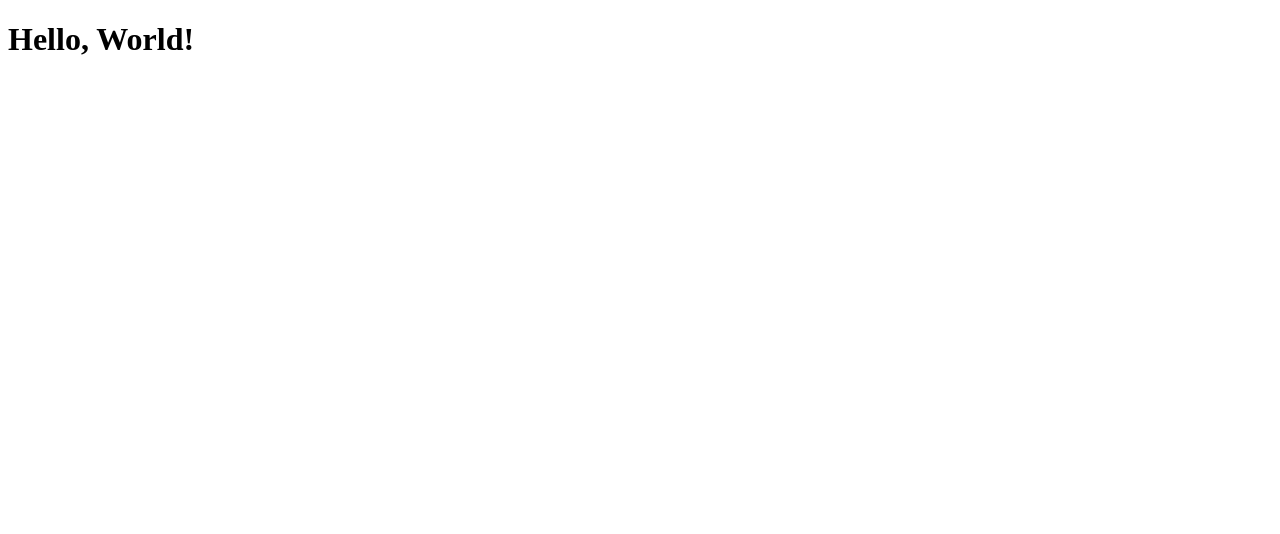
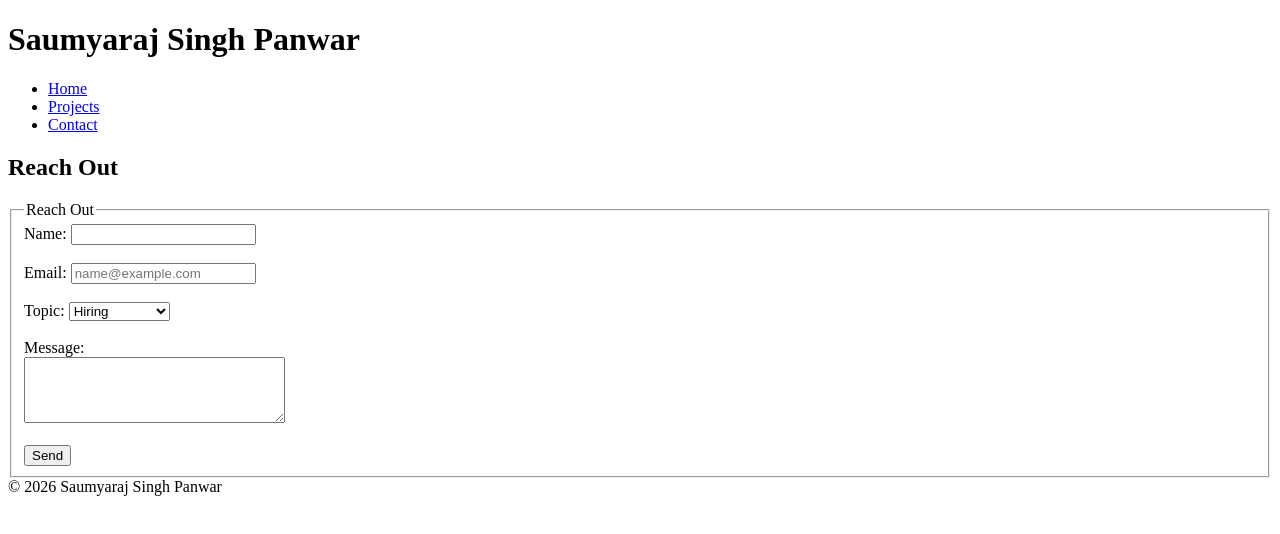
Before and after one commit to saumyaraj4518/portfolio_saumyaraj, a plain HTML site: page contact.html in a window 1280 px wide. Drawn offline with Linux system fonts and the light colour scheme.

Commit message:
Revise contact.html for improved structure and content

```diff
--- a/contact.html
+++ b/contact.html
@@ -1,13 +1,48 @@
 <!DOCTYPE html>
-
-<html>
+<html lang="en">
 <head>
-  <meta http-equiv="CONTENT-TYPE" content="text/html; charset=UTF-8">
-  <title>Hello, World!</title>
+    <meta charset="UTF-8">
+    <title>Contact</title>
+    <link rel="stylesheet" href="style.css">
 </head>
 <body>
-  <h1>
-    Hello, World!
-  </h1>
+<header>
+    <h1>Saumyaraj Singh Panwar</h1>
+    <nav>
+        <ul>
+            <li><a href="index.html">Home</a></li>
+            <li><a href="projects.html">Projects</a></li>
+            <li><a href="contact.html">Contact</a></li>
+        </ul>
+    </nav>
+</header>
+<main>
+    <h2>Reach Out</h2>
+    <form action="https://httpbin.org/get" method="get">
+        <fieldset>
+            <legend>Reach Out</legend>
+            <label for="name">Name:</label>
+            <input type="text" id="name" name="name" required><br><br>
+
+            <label for="email">Email:</label>
+            <input type="email" id="email" name="email" placeholder="name@example.com"><br><br>
+
+            <label for="topic">Topic:</label>
+            <select id="topic" name="topic">
+                <option value="Hiring">Hiring</option>
+                <option value="Collaboration">Collaboration</option>
+                <option value="General">General</option>
+            </select><br><br>
+
+            <label for="message">Message:</label><br>
+            <textarea id="message" name="message" rows="4" cols="30"></textarea><br><br>
+
+            <button type="submit">Send</button>
+        </fieldset>
+    </form>
+</main>
+<footer>
+    &copy; 2026 Saumyaraj Singh Panwar
+</footer>
 </body>
 </html>
```
